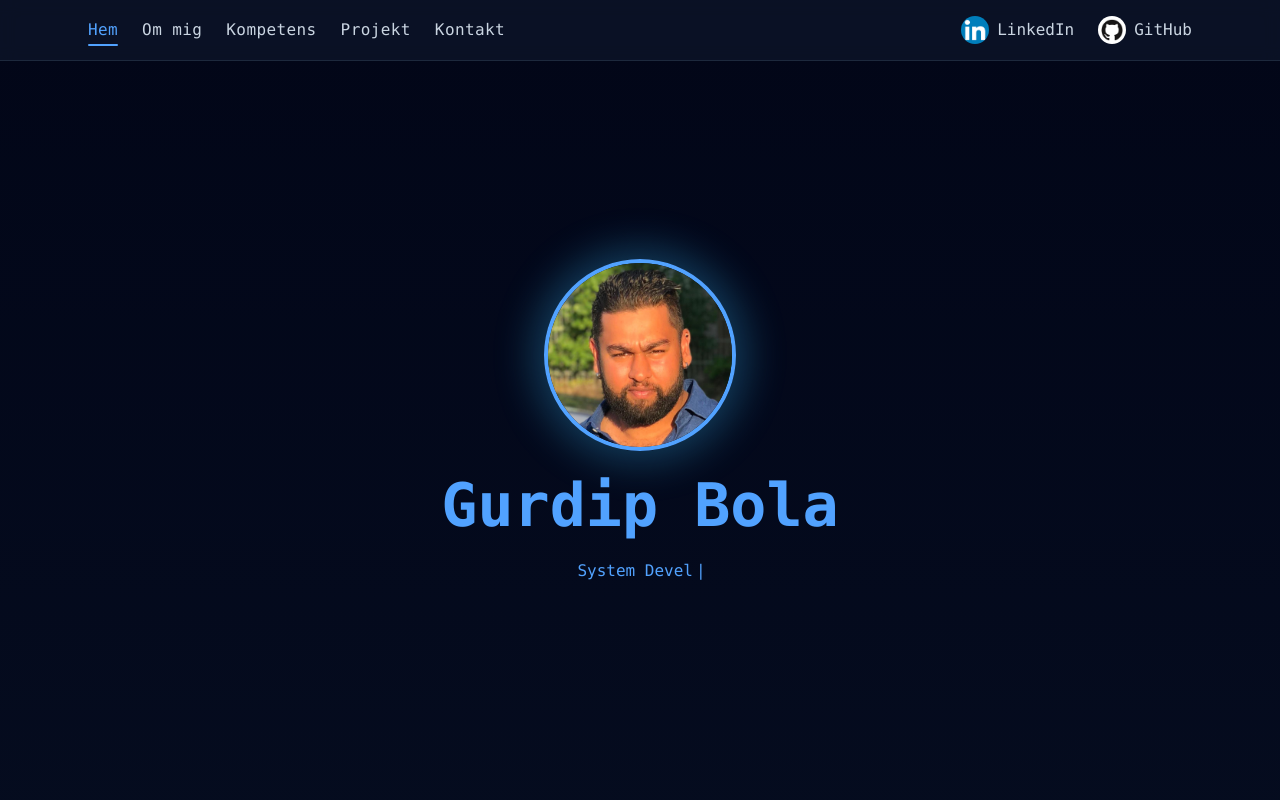
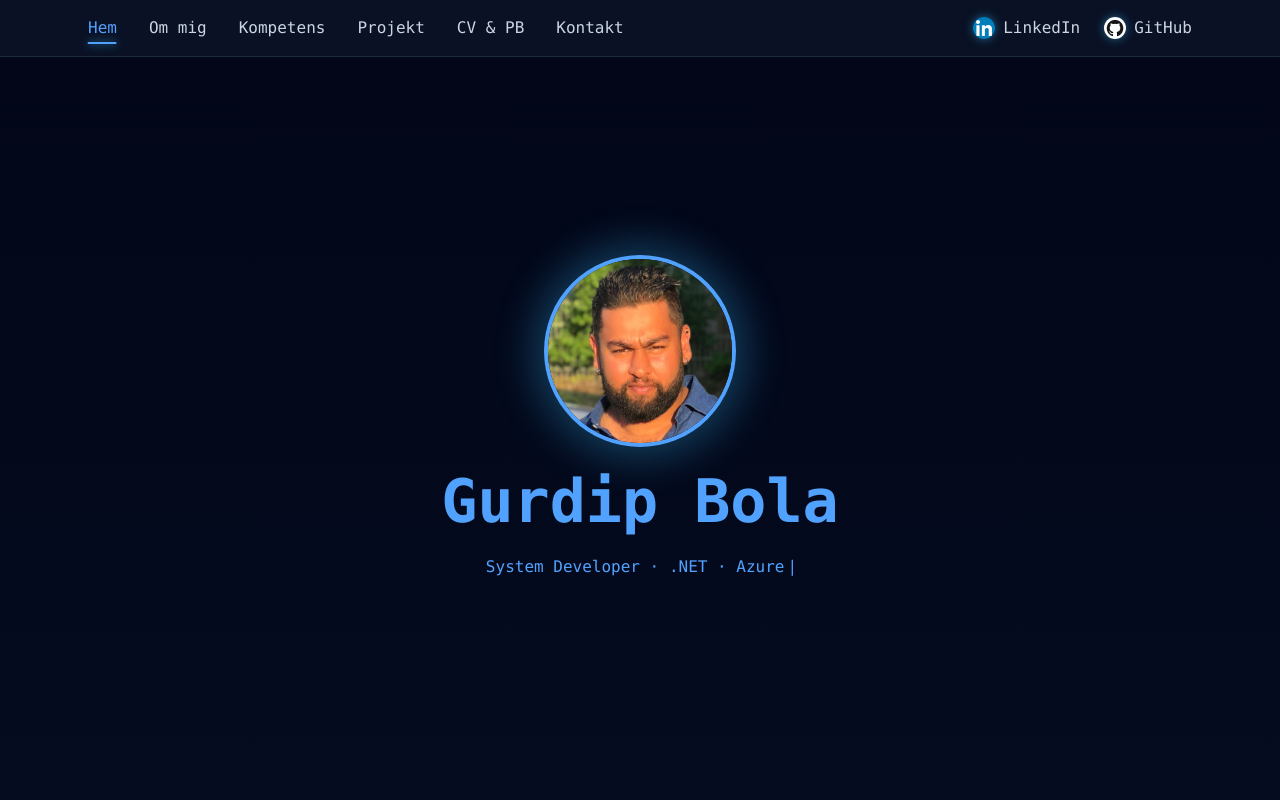
Before and after one commit to gurdip6/portfolio-next, a Next.js app: page / in a window 1280 px wide. Shown: the top 800 px of the page. Built offline with nearby package versions, Linux system fonts and the light colour scheme.

Commit message:
Updated Navbar with blue glow underline and LinkedIn/GitHub icons

```diff
--- a/app/components/Navbar.tsx
+++ b/app/components/Navbar.tsx
@@ -1,24 +1,20 @@
 "use client";
 import Link from "next/link";
+import Image from "next/image";
 import { useState, useEffect } from "react";
-import { motion } from "framer-motion";
-import Image from "next/image";
 
 export default function Navbar() {
   const [activeSection, setActiveSection] = useState("");
 
   useEffect(() => {
     const handleScroll = () => {
-      const sections = document.querySelectorAll("section[id]");
+      const sections = document.querySelectorAll<HTMLElement>("section[id]");
       let current = "";
 
       sections.forEach((section) => {
-        const element = section as HTMLElement;
-        const sectionTop = element?.offsetTop ?? 0;
-        const sectionHeight = element?.offsetHeight ?? 0;
-
-        if (window.scrollY >= sectionTop - sectionHeight / 3) {
-          current = element.getAttribute("id") || "";
+        const sectionTop = section.offsetTop - 80;
+        if (window.scrollY >= sectionTop) {
+          current = section.getAttribute("id") || "";
         }
       });
 
@@ -26,91 +22,80 @@
     };
 
     window.addEventListener("scroll", handleScroll);
-    handleScroll();
     return () => window.removeEventListener("scroll", handleScroll);
   }, []);
 
-  const navItems = [
+  const links = [
     { name: "Hem", href: "#hero" },
     { name: "Om mig", href: "#about" },
     { name: "Kompetens", href: "#kompetens" },
     { name: "Projekt", href: "#projects" },
+    { name: "CV & PB", href: "#documents" },
     { name: "Kontakt", href: "#contact" },
   ];
 
   return (
     <header className="sticky top-0 z-50 bg-slate-900/70 backdrop-blur border-b border-slate-800">
-      <nav className="max-w-6xl mx-auto flex flex-col md:flex-row justify-between items-center px-6 py-4 text-slate-300">
-
-        {/* 🔹 Navigationslänkar */}
-        <div className="flex gap-6 justify-center md:justify-start">
-          {navItems.map((item) => (
+      <nav className="max-w-6xl mx-auto flex justify-between items-center px-6 py-4 text-slate-300 font-medium">
+        {/* 🔹 Links */}
+        <div className="flex gap-8">
+          {links.map((link) => (
             <Link
-              key={item.href}
-              href={item.href}
-              className="relative group font-medium tracking-wide"
-            >
-              <span
-                className={`transition-colors duration-300 ${
-                  activeSection === item.href.slice(1)
+              key={link.name}
+              href={link.href}
+              className={`relative group transition-colors duration-300 hover:text-blue-400 ${
+                activeSection === link.href.replace("#", "")
                   ? "text-blue-400"
-                    : "group-hover:text-blue-400"
+                  : ""
               }`}
             >
-                {item.name}
-              </span>
+              <span className="pb-1">{link.name}</span>
 
-              <motion.span
-                layoutId="underline"
-                className={`absolute left-0 bottom-[-4px] h-[2px] bg-blue-400 rounded-full transition-all duration-300 ${
-                  activeSection === item.href.slice(1)
-                    ? "w-full"
-                    : "w-0 group-hover:w-full"
+              {/* 🔹 Blue glow line under text */}
+              <span
+                className={`absolute left-1/2 -bottom-[4px] h-[2px] w-0 bg-blue-400 rounded-full transition-all duration-300 ease-out transform -translate-x-1/2 group-hover:w-full ${
+                  activeSection === link.href.replace("#", "")
+                    ? "w-full shadow-[0_0_8px_rgba(56,189,248,0.8)]"
+                    : "group-hover:shadow-[0_0_8px_rgba(56,189,248,0.8)]"
                 }`}
-              />
+              ></span>
             </Link>
           ))}
         </div>
 
-        {/* 🔹 Sociala länkar */}
-        <div className="flex gap-6 mt-4 md:mt-0 items-center">
+        {/* 🔹 Social links */}
+        <div className="flex gap-6 items-center">
           {/* LinkedIn */}
-          <a
+          <Link
             href="https://www.linkedin.com/in/gurdip-bola-b82136217/"
             target="_blank"
-            rel="noopener noreferrer"
             className="flex items-center gap-2 hover:text-blue-400 transition-colors"
           >
-            <div className="relative">
             <Image
               src="/project5.png"
               alt="LinkedIn"
-                width={28}
-                height={28}
-                className="rounded-full transition-transform duration-300 hover:scale-110 hover:shadow-[0_0_12px_4px_rgba(56,189,248,0.4)]"
+              width={22}
+              height={22}
+              className="rounded-full shadow-[0_0_10px_rgba(56,189,248,0.5)]"
             />
-            </div>
-            <span className="font-medium">LinkedIn</span>
-          </a>
+            <span className="hidden sm:inline">LinkedIn</span>
+          </Link>
 
           {/* GitHub */}
-          <a
+          <Link
             href="https://github.com/gurdip6"
             target="_blank"
-            rel="noopener noreferrer"
             className="flex items-center gap-2 hover:text-blue-400 transition-colors"
           >
-            <div className="relative">
             <Image
               src="/project4.png"
               alt="GitHub"
-                width={28}
-                height={28}
-                className="rounded-full transition-transform duration-300 hover:scale-110 hover:shadow-[0_0_12px_4px_rgba(56,189,248,0.4)]"
+              width={22}
+              height={22}
+              className="rounded-full shadow-[0_0_10px_rgba(56,189,248,0.5)]"
             />
-            </div>
-            <span className="font-medium">GitHub</span>
-          </a>
+            <span className="hidden sm:inline">GitHub</span>
+          </Link>
         </div>
       </nav>
     </header>
--- a/app/page.tsx
+++ b/app/page.tsx
@@ -110,7 +110,7 @@
               typeSpeed={80}
               deleteSpeed={0}
               delaySpeed={3000}
-              loop={false}
+
             />
           </span>
         </section>
```
Lines whose indentation alone changed are shown as unchanged.
